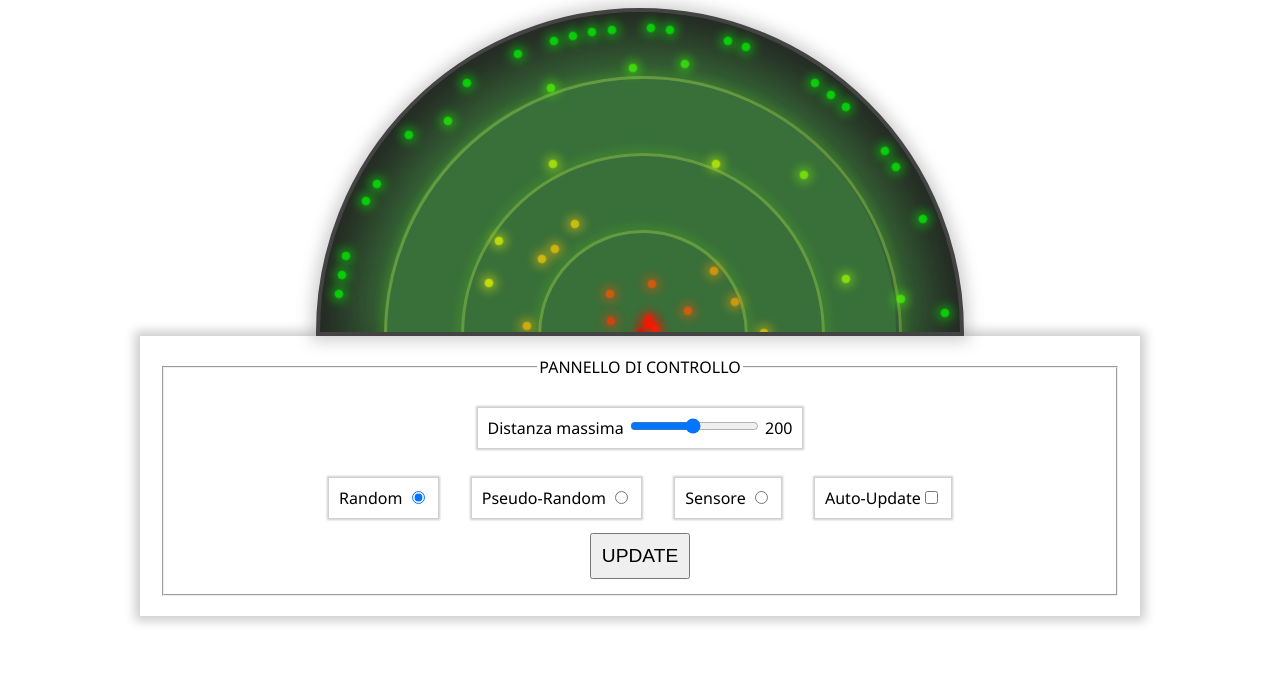
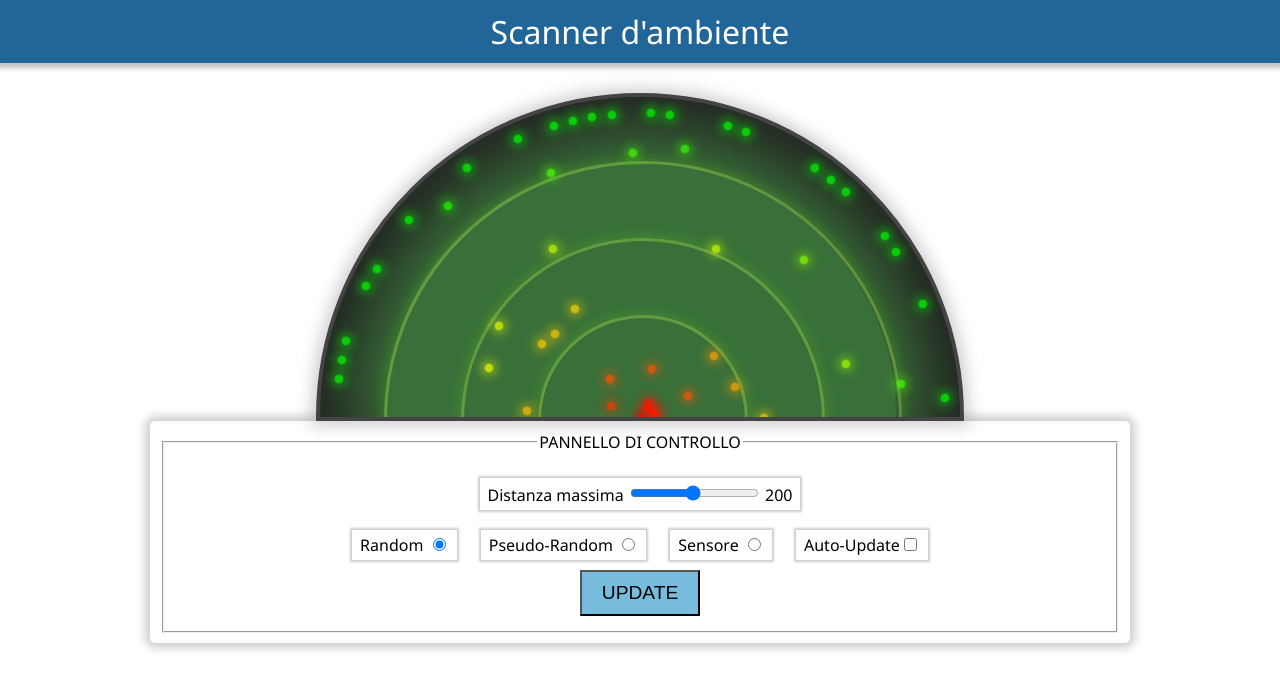
Before and after one commit to VickPix/room-scanner, a plain HTML site: page data/index_pulse.html in a window 1280 px wide. Drawn offline with Linux system fonts and the light colour scheme.

Commit message:
Fixes and small improvement
Header added to the index page, style fixed with new values. Small fixes
to the arduino code.

```diff
--- a/data/index_pulse.html
+++ b/data/index_pulse.html
@@ -4,6 +4,19 @@
 <meta charset="UTF-8">
 <meta name="viewport" content="width=device-width, initial-scale=1">
 <style type="text/css">
+	body,html,h1{
+		font-family: Segoe UI;
+		margin: 0;padding: 0;
+		font-weight: normal;
+	}
+	.header{
+		text-align: center;
+		padding: 10px;
+		margin-bottom: 30px;
+		background-color: #269;
+		color:#fff;
+		box-shadow:0 0 5px 5px rgba(100,100,100,0.4);
+	}
 	#radar{
 		margin: auto;
 		position:relative;
@@ -104,19 +117,21 @@
 		max-width: 960px;
 		margin: auto;
 		text-align: center;
-		padding: 20px;
-		font-family: Segoe UI;
+		padding: 10px;
+		border-radius: 5px;
 		box-shadow:0 0 10px 5px rgba(0,0,0,0.2);
 	}
-	.options span{box-shadow:0 0 2px 2px rgba(0,0,0,0.2);line-height:30px;padding: 5px 10px;margin:15px;display: inline-block;}
+	.options span{box-shadow:0 0 2px 2px rgba(0,0,0,0.2);line-height:20px;padding: 5px 8px;margin:10px;display: inline-block;}
 	fieldset{padding:15px;}
-	button{font-size: 1.2em;padding: 10px;}
+	button{font-size: 1.2em;padding: 10px 20px;background-color: #7bd;}
 </style>
 <meta charset=utf-8 />
 <title>Scanner</title>
 </head>
 <body>
-	<div class="header"></div>
+	<div class="header">
+		<h1>Scanner d'ambiente</h1>
+	</div>
 	<div id="radar">
 		<div class="pulse"></div>
 		<div class="small1"></div>
@@ -188,8 +203,7 @@
 			b = '00';
 		return "#"+toHex(r)+''+toHex(g)+b;
 	}
-  </script>
-<script type="text/javascript">
+
 	$(function() {
     var deg = -90,//partenza
     	px = (100 / document.documentElement.clientWidth),//per conversione in vw
@@ -243,12 +257,12 @@
 
     $('#maxDistId').on('change',function(){
     	max_distance = parseInt($('#maxDistLabelId')[0].innerHTML);
-    	console.log($('#maxDistLabelId')[0].innerHTML);
+    	//console.log($('#maxDistLabelId')[0].innerHTML);
     });
 
     function update(){
     	var arr=[],url='';
-    	console.log($('#random')[0].checked);
+    	//console.log($('#random')[0].checked);
     	if($('#random')[0].checked){ //se è random
     		// generazione automatica
 			for (var i=0; i<50; i++) {
```
Also changed, not shown: data/index.html (+23 -34 lines), 1 other file.
